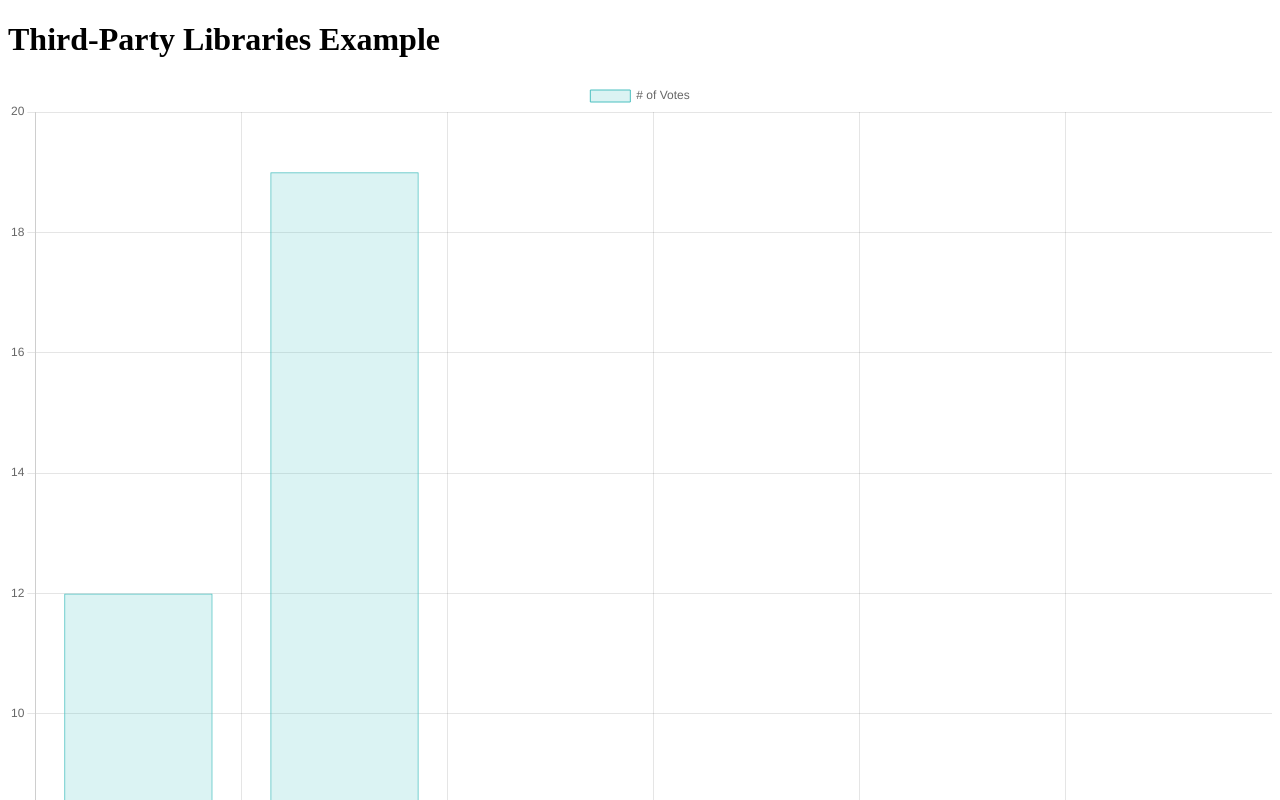
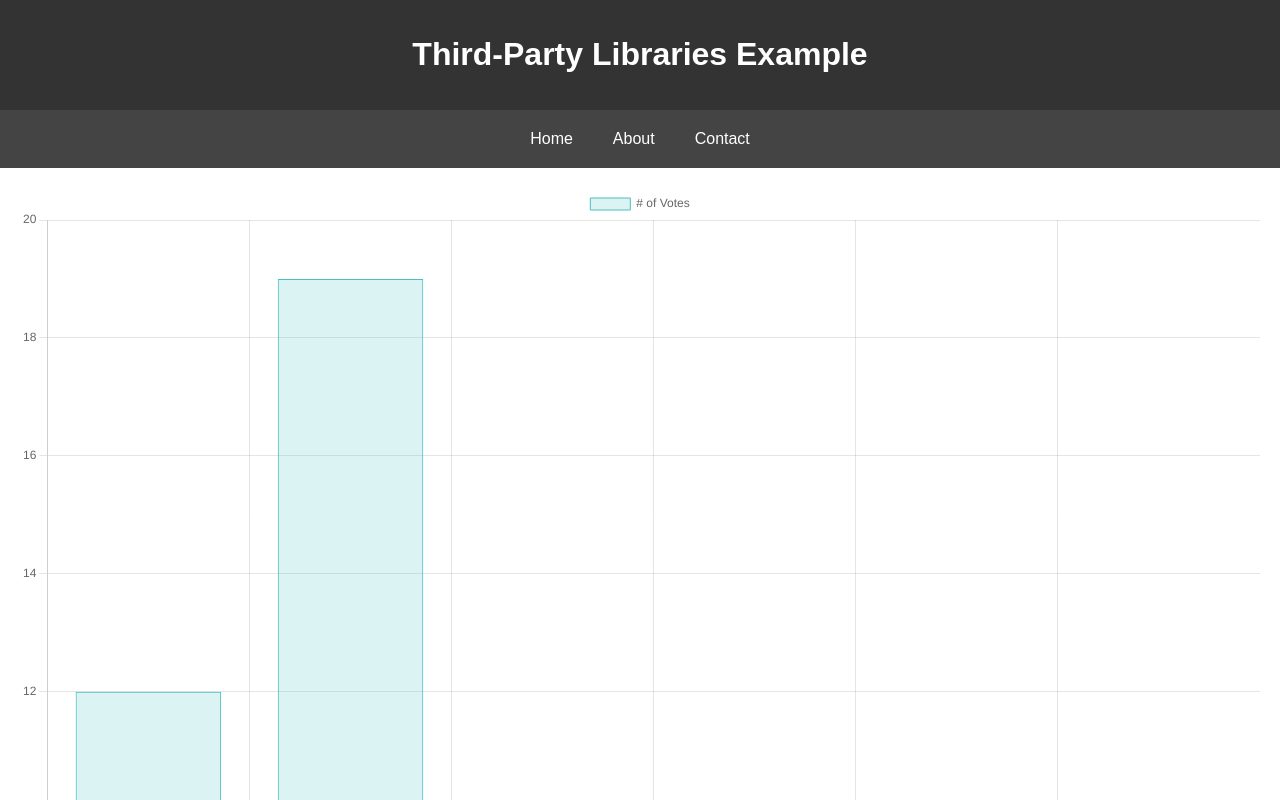
Before and after one commit to MWeingarden/hw6, a plain HTML site: page index.html in a window 1280 px wide. Shown: the top 800 px of the page. Drawn offline with nearby package versions, Linux system fonts and the light colour scheme; no server answers.

Commit message:
Update index.html

```diff
--- a/index.html
+++ b/index.html
@@ -16,10 +16,60 @@
 
     <!-- Moment.js -->
     <script src="https://cdn.jsdelivr.net/momentjs/latest/moment.min.js"></script>
+
+    <!-- Styles -->
+    <style>
+        body {
+            font-family: Arial, sans-serif;
+            margin: 0;
+            padding: 0;
+            box-sizing: border-box;
+        }
+
+        header {
+            background-color: #333;
+            padding: 15px;
+            text-align: center;
+            color: white;
+        }
+
+        nav {
+            display: flex;
+            justify-content: center;
+            background-color: #444;
+            padding: 10px;
+        }
+
+        nav a {
+            color: white;
+            text-decoration: none;
+            padding: 10px;
+            margin: 0 10px;
+        }
+
+        nav a:hover {
+            background-color: #555;
+        }
+
+        main {
+            padding: 20px;
+        }
+    </style>
 </head>
 <body>
 
+    <header>
         <h1>Third-Party Libraries Example</h1>
+    </header>
+
+    <nav>
+        <a href="#">Home</a>
+        <a href="#">About</a>
+        <a href="#">Contact</a>
+    </nav>
+
+    <main>
+        <!-- Content Goes Here -->
 
         <!-- jQuery Example -->
         <script>
@@ -64,6 +114,7 @@
             var today = moment();
             console.log(today.format('MMMM Do YYYY, h:mm:ss a'));
         </script>
+    </main>
 
 </body>
 </html>
```
Lines whose indentation alone changed are shown as unchanged.
